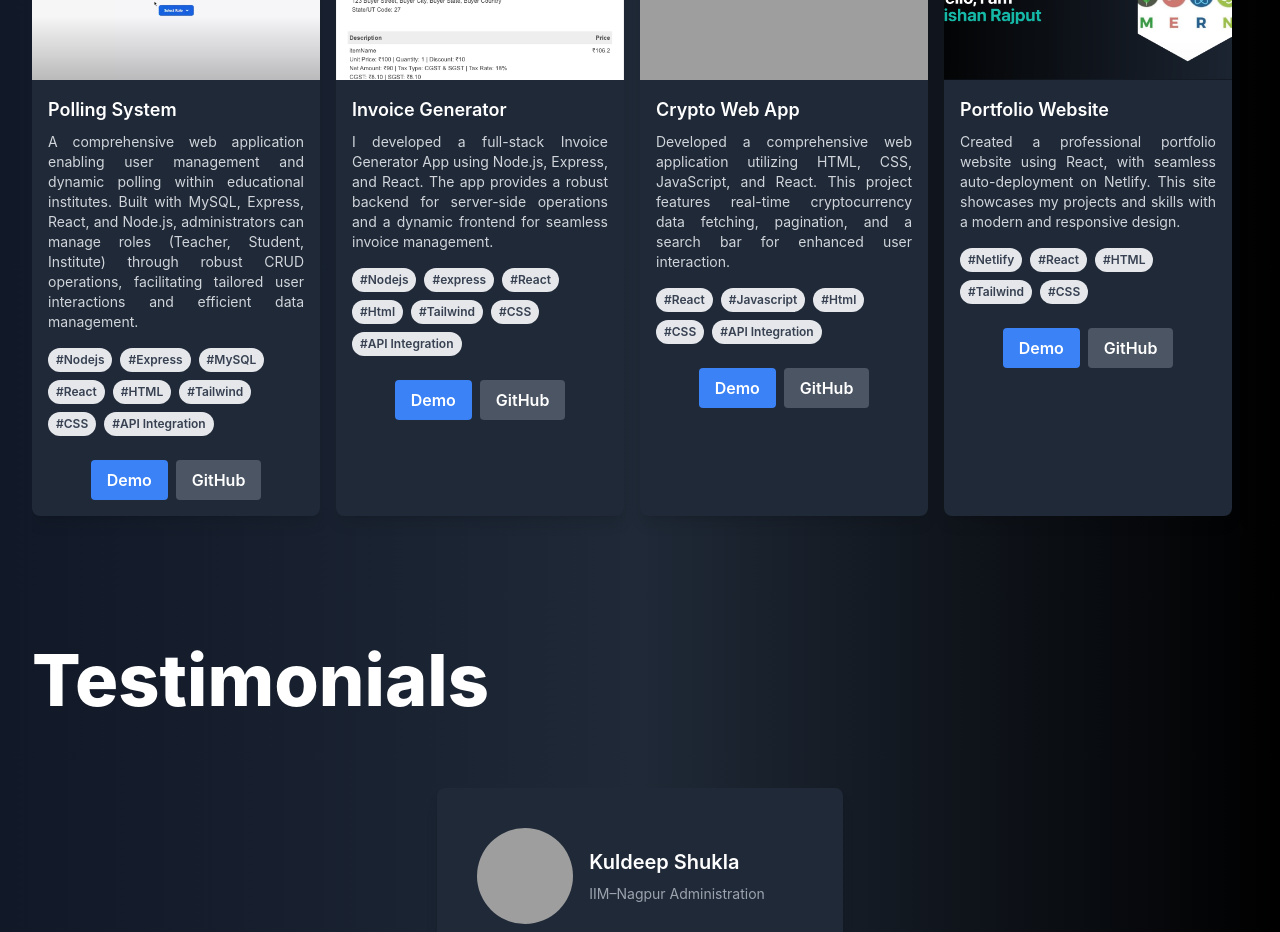
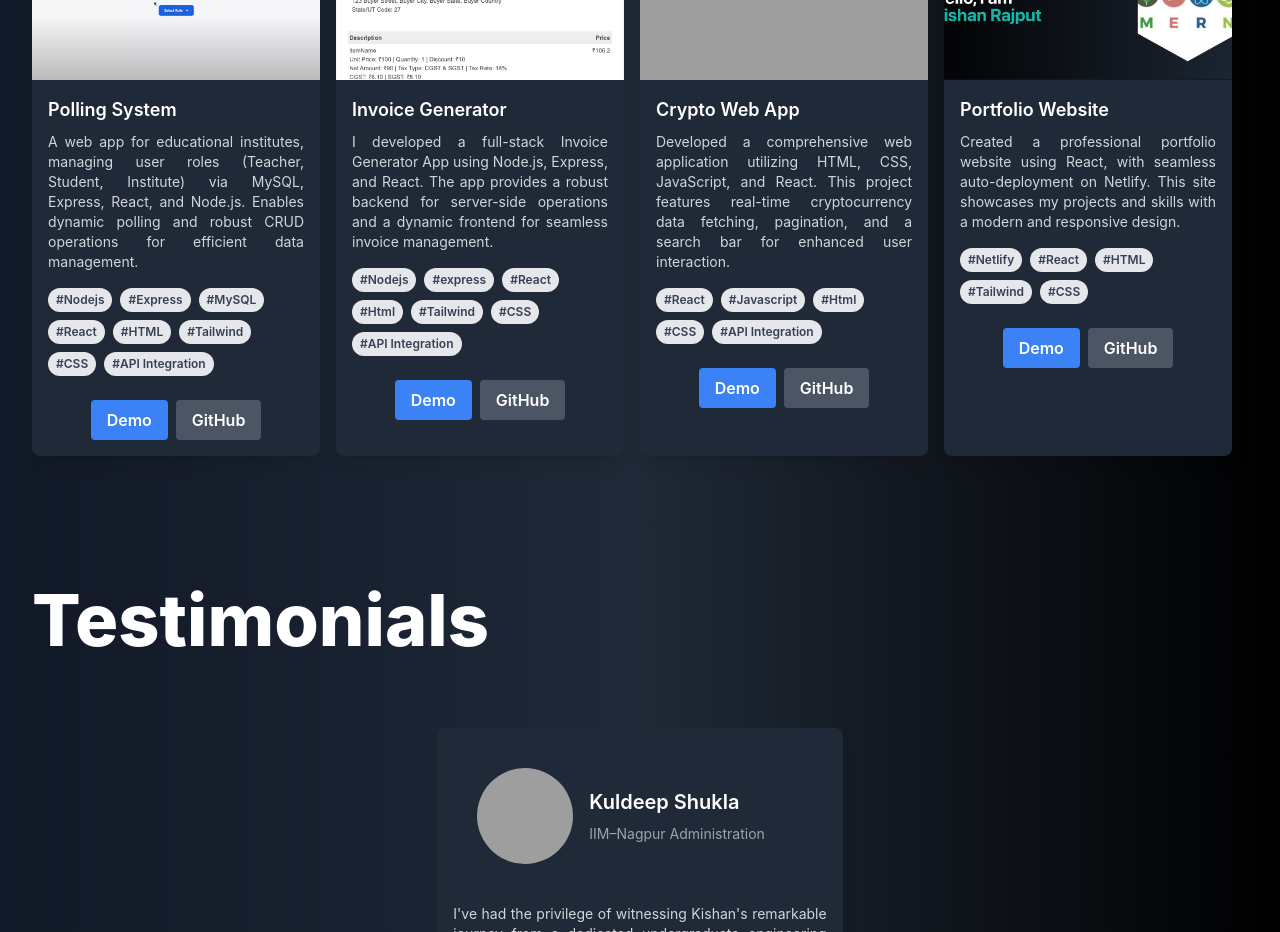
Before and after one commit to kishan04rajput/fullStack, a React (Create React App) app in the folder Portfolio Website/client/: page / in a window 1280 px wide. Shown: the part 2780-3712 px from the top of the page. Built offline with nearby package versions, Linux system fonts and the light colour scheme; grey boxes are pictures that could not be loaded.

Commit message:
pollnigSystemDetailsUpdated

```diff
--- a/Portfolio Website/client/src/Components/Projects.js
+++ b/Portfolio Website/client/src/Components/Projects.js
@@ -8,7 +8,7 @@ export const Projects = () => {
     {
       title: "Polling System",
       description:
-        "A comprehensive web application enabling user management and dynamic polling within educational institutes. Built with MySQL, Express, React, and Node.js, administrators can manage roles (Teacher, Student, Institute) through robust CRUD operations, facilitating tailored user interactions and efficient data management.",
+        "A web app for educational institutes, managing user roles (Teacher, Student, Institute) via MySQL, Express, React, and Node.js. Enables dynamic polling and robust CRUD operations for efficient data management.",
       tags: [
         "Nodejs",
         "Express",
```
